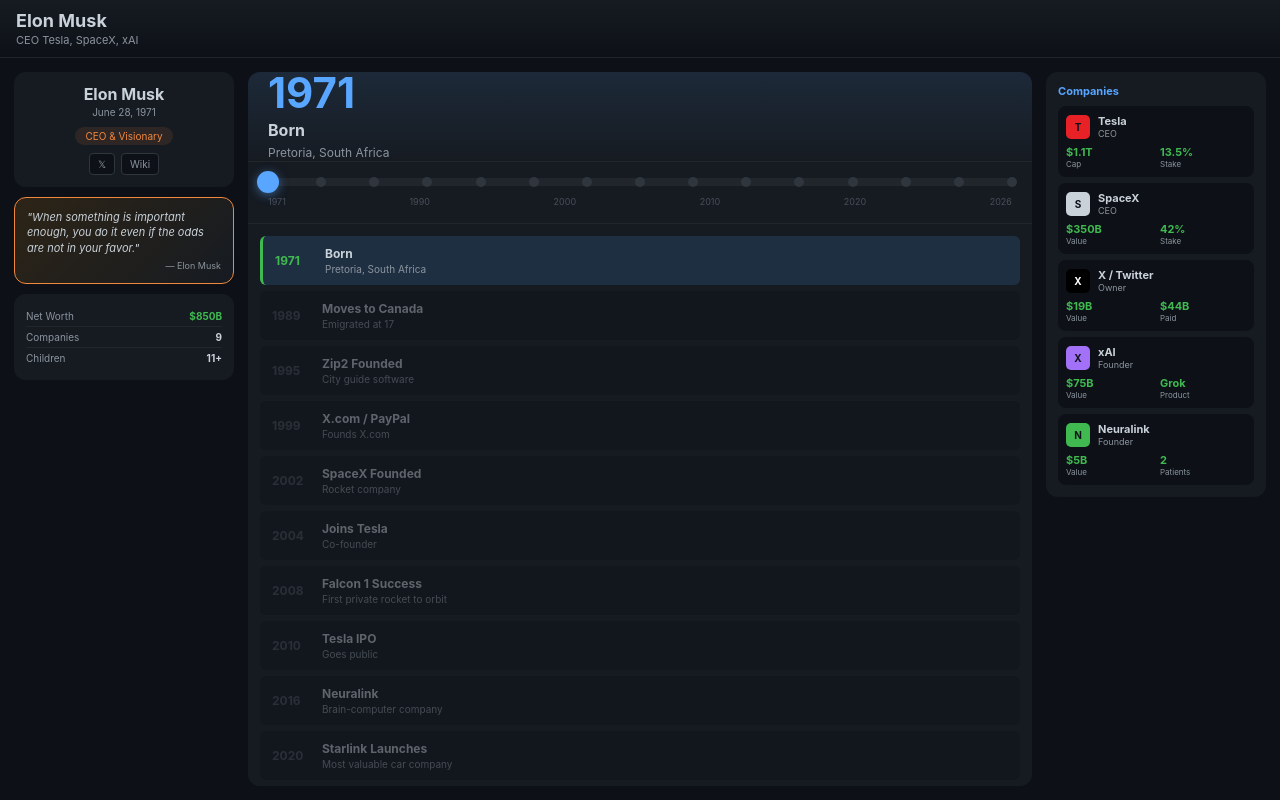
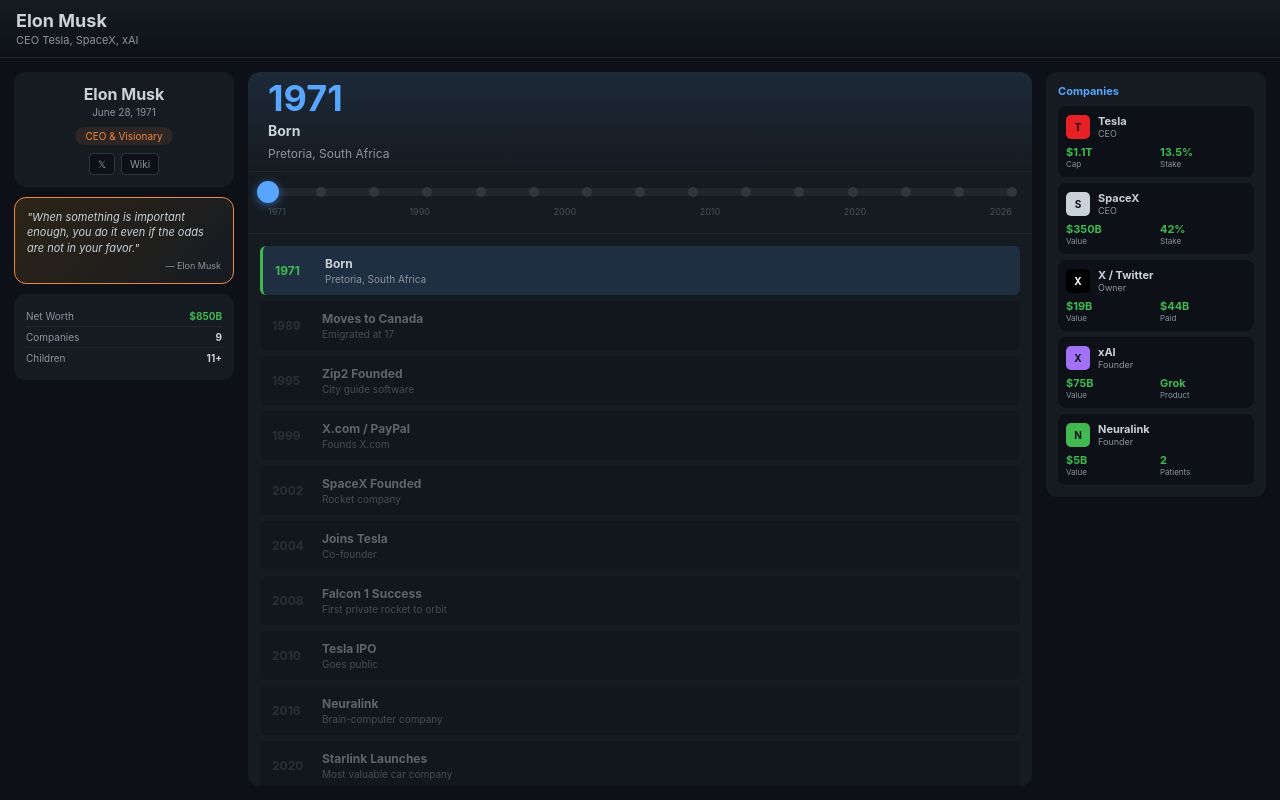
Before and after one commit to sidonsoft/showsee, a website: page views/view-elon-musk.html in a window 1280 px wide. Drawn offline with Linux system fonts and the light colour scheme.

Commit message:
Timeline: fixed height container with min-heights, no layout shift

```diff
--- a/views/view-elon-musk.html
+++ b/views/view-elon-musk.html
@@ -63,16 +63,15 @@
     padding: 16px 20px;
     background: linear-gradient(180deg, rgba(88, 166, 255, 0.1) 0%, transparent 100%);
     border-bottom: 1px solid #21262d;
-    height: 90px;
+    height: 100px;
     display: flex;
     flex-direction: column;
     justify-content: center;
-    overflow: hidden;
   }
-  .featured-event .year { font-size: 42px; font-weight: bold; color: #58a6ff; line-height: 1; }
-  .featured-event h2 { color: #c9d1d9; font-size: 16px; margin: 6px 0 4px; }
-  .featured-event p { color: #8b949e; font-size: 12px; line-height: 1.5; }
-  .featured-event .detail { margin-top: 6px; padding-top: 6px; border-top: 1px solid #21262d; font-size: 11px; color: #3fb950; }
+  .featured-event .year { font-size: 36px; font-weight: bold; color: #58a6ff; line-height: 1; }
+  .featured-event h2 { color: #c9d1d9; font-size: 14px; margin: 6px 0 4px; min-height: 20px; }
+  .featured-event p { color: #8b949e; font-size: 12px; margin: 0; min-height: 18px; }
+  .featured-event .detail { margin-top: 6px; font-size: 11px; color: #3fb950; min-height: 16px; }
 
   .slider-section { padding: 16px 20px; border-bottom: 1px solid #21262d; }
 
```
